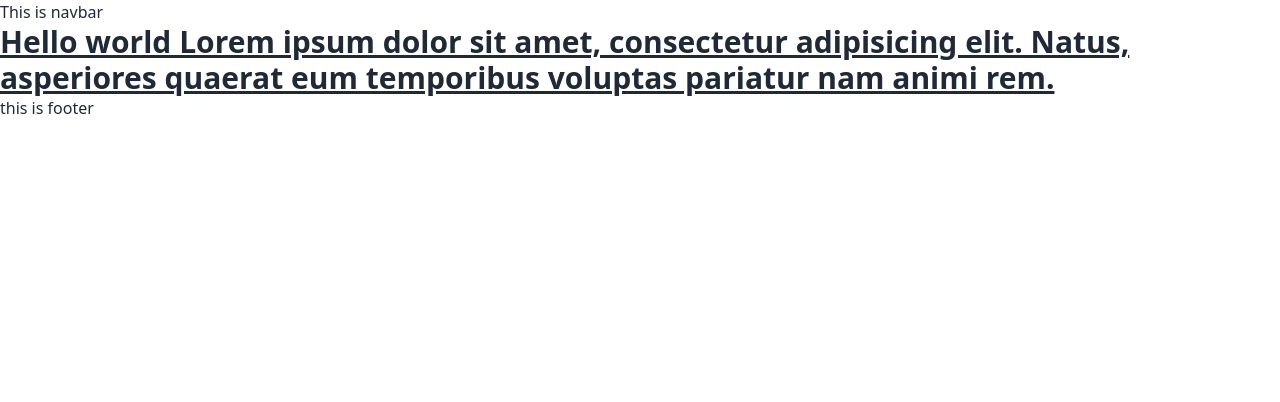
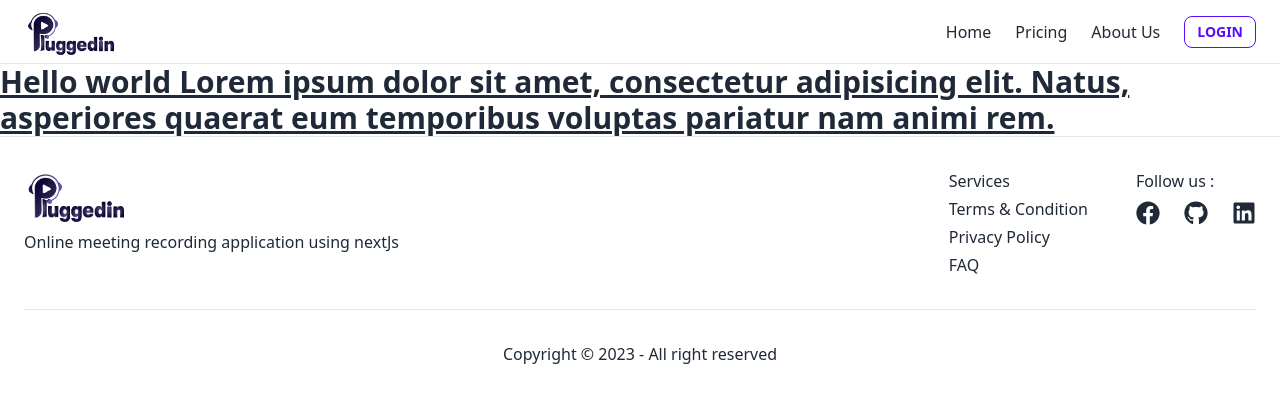
Before and after one commit to mdpahlovi/plugged-in, a Next.js app: page / in a window 1280 px wide. Shown: the top 402 px of the page. Built offline with nearby package versions, Linux system fonts and the light colour scheme.

Commit message:
NavBar & Footer Done

```diff
--- a/components/Layout/Footer.jsx
+++ b/components/Layout/Footer.jsx
@@ -1,5 +1,41 @@
+import Image from "next/image";
+import LightLogo from "../../public/logo/light-logo.png";
+import { FaFacebook, FaGithub, FaLinkedin } from "react-icons/fa";
+
 const Footer = () => {
-    return <footer>this is footer</footer>;
+    return (
+        <footer className="px-6 border-t divide-y">
+            <div className="py-8 flex flex-col md:flex-row gap-4 md:justify-between">
+                <div>
+                    <Image src={LightLogo} alt="logo" width={100} />
+                    <p className="mt-2">Online meeting recording application using nextJs</p>
+                </div>
+                <div className="flex flex-wrap gap-6 md:gap-12 justify-between">
+                    <div className="flex flex-wrap md:flex-col gap-x-6 gap-y-1">
+                        <div>Services</div>
+                        <div>Terms & Condition</div>
+                        <div>Privacy Policy</div>
+                        <div>FAQ</div>
+                    </div>
+                    <div>
+                        <div className="hidden md:block">Follow us :</div>
+                        <div className="flex justify-center text-2xl gap-6 md:mt-2">
+                            <a href="">
+                                <FaFacebook />
+                            </a>
+                            <a href="">
+                                <FaGithub />
+                            </a>
+                            <a href="">
+                                <FaLinkedin />
+                            </a>
+                        </div>
+                    </div>
+                </div>
+            </div>
+            <div className="py-8 text-center">Copyright © 2023 - All right reserved</div>
+        </footer>
+    );
 };
 
 export default Footer;
--- a/components/Layout/Navbar.jsx
+++ b/components/Layout/Navbar.jsx
@@ -1,5 +1,59 @@
+import { useState } from "react";
+import Link from "next/link";
+import LightLogo from "../../public/logo/light-logo.png";
+import Image from "next/image";
+import { CgMenuRightAlt, CgClose } from "react-icons/cg";
+
+const NavItems = () => {
+    return (
+        <>
+            <div>
+                <Link href="/">Home</Link>
+            </div>
+            <div>
+                <Link href="/pricing">Pricing</Link>
+            </div>
+            <div>
+                <Link href="/about">About Us</Link>
+            </div>
+        </>
+    );
+};
+
 const Navbar = () => {
-    return <div>This is navbar</div>;
+    const [open, setOpen] = useState(false);
+
+    return (
+        <>
+            <nav className="navbar px-6 border-b">
+                <Link href="/" className="navbar-start">
+                    <Image src={LightLogo} alt="logo" width={90} />
+                </Link>
+
+                <div className="navbar-end gap-4 md:gap-6">
+                    <div className="hidden md:flex gap-6">
+                        <NavItems />
+                    </div>
+                    <Link href="/login" className="btn btn-primary btn-outline btn-sm">
+                        Login
+                    </Link>
+                    <label className="swap swap-rotate text-xl btn btn-primary btn-outline btn-sm md:hidden">
+                        <input type="checkbox" onClick={() => setOpen(!open)} />
+                        <CgMenuRightAlt className="swap-off" />
+                        <CgClose className="swap-on" />
+                    </label>
+                </div>
+            </nav>
+
+            <div
+                className={`w-[calc(100%-3rem)] fixed mx-6 mt-2 p-4 border rounded-lg bg-base-100 flex flex-col items-center gap-4 ${
+                    open ? "scale-y-100" : "scale-y-0"
+                } transition-all origin-top duration-500 md:hidden`}
+            >
+                <NavItems />
+            </div>
+        </>
+    );
 };
 
 export default Navbar;
--- a/package.json
+++ b/package.json
@@ -16,7 +16,8 @@
     "eslint-config-next": "13.1.1",
     "next": "13.1.1",
     "react": "18.2.0",
-    "react-dom": "18.2.0"
+    "react-dom": "18.2.0",
+    "react-icons": "^4.7.1"
   },
   "devDependencies": {
     "autoprefixer": "^10.4.13",
```
Also changed, not shown: public/logo/light-logo.png (added), 1 other file (tests, documents, lock files or other folders).
